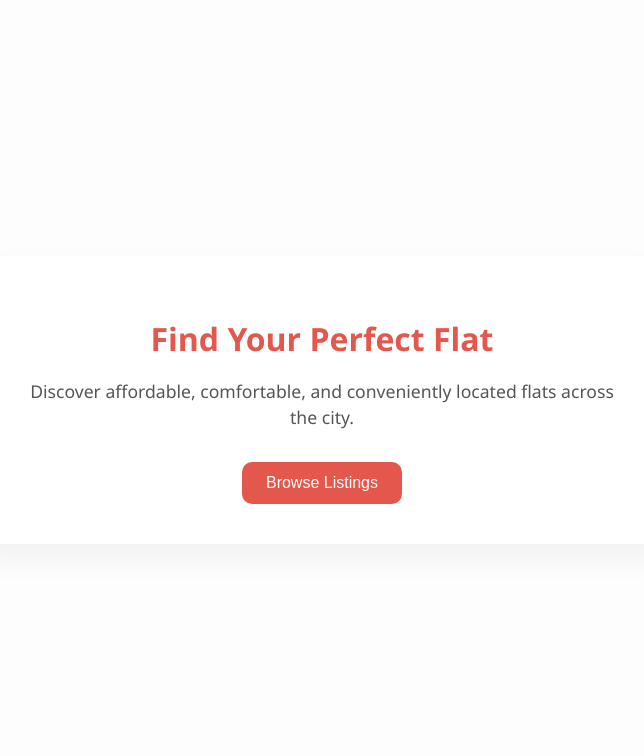
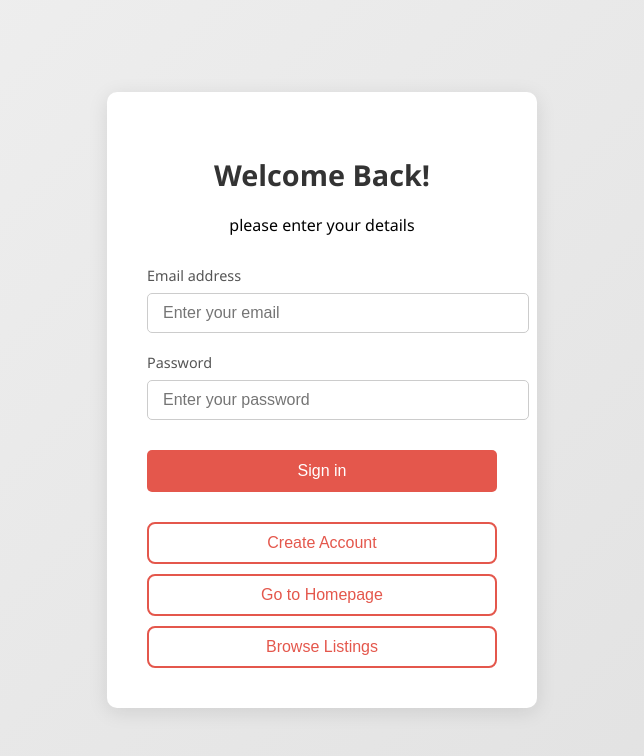
Before and after one commit to jishadhoque/FlatFinderApp, a React (Create React App) app: page / in a window 1280 px wide. Shown: the top 756 px of the page, without its empty margins (318-962 px from the left). Built offline with nearby package versions, Linux system fonts and the light colour scheme.

Commit message:
login page first

```diff
--- a/src/App.js
+++ b/src/App.js
@@ -12,7 +12,7 @@ function App() {
     <Router>
       <Routes>
         {/* Homepage (default) */}
-        <Route path="/" element={<HomePage />} />
+        <Route path="/homepage" element={<HomePage />} />
 
         {/* Listings page */}
         <Route path="/listings" element={<ListingsPage />} />
@@ -20,7 +20,7 @@ function App() {
         <Route path="/signup" element={<SignupPage />} />
 
         {/* Login page */}
-        <Route path="/login" element={<LoginPage />} />
+        <Route path="/" element={<LoginPage />} />
       </Routes>
     </Router>
   );
--- a/src/pages/ListingsPage.js
+++ b/src/pages/ListingsPage.js
@@ -6,13 +6,15 @@ import "../css/ListingsPage.css";
 
 function ListingsPage() {
   const [listings, setListings] = useState([]);
+  const [city, setCity] = useState("London");
   const [search, setSearch] = useState("");
   const navigate = useNavigate();
+
 
   useEffect(() => {
     const fetchListings = async () => {
       try {
-        const res = await fetch(`http://localhost:5000/api/listings?search=${search}`);
+        const res = await fetch(`http://localhost:5000/api/listings?city=${city}&search=${search}`);
         if (!res.ok) throw new Error("Failed to fetch listings");
         const data = await res.json();
         setListings(data);
@@ -28,14 +30,14 @@ function ListingsPage() {
     <div className="top-layout">
       {/* Top Navigation Bar */}
       <header className="top-nav">
-        <div className="logo" onClick={() => navigate("/")}>🏠 FlatFinder</div>
+        <div className="logo" onClick={() => navigate("/homepage")}>🏠 FlatFinder</div>
         <nav>
           <ul>
-            <li onClick={() => navigate("/")}>Home</li>
+            <li onClick={() => navigate("/homepage")}>Home</li>
             <li onClick={() => navigate("/listings")}>Search</li>
             <li onClick={() => navigate("/add-listing")}>Add Listings</li>
             <li>Inbox 🔴</li>
-            <li onClick={() => navigate("/login")}>Logout</li>
+            <li onClick={() => navigate("/")}>Login</li>
           </ul>
         </nav>
       </header>
--- a/src/pages/login.js
+++ b/src/pages/login.js
@@ -14,14 +14,11 @@ function LoginPage() {
 
     const savedUser = JSON.parse(localStorage.getItem("user"));
 
-    if (
-      savedUser &&
-      savedUser.email === email &&
-      savedUser.password === password
-    ) {
+    if (email === "test@example.com" && password === "password123") {
+      alert("Login successful!");
       navigate("/listings");
     } else {
-      alert("❌ Invalid email or password.");
+      alert("Invalid credentials");
     }
   };
 
@@ -63,7 +60,7 @@ function LoginPage() {
           <button onClick={() => navigate("/signup")} className="nav-btn">
             Create Account
           </button>
-          <button onClick={() => navigate("/")} className="nav-btn">
+          <button onClick={() => navigate("/homepage")} className="nav-btn">
             Go to Homepage
           </button>
           <button onClick={() => navigate("/listings")} className="nav-btn">
--- a/src/pages/signup.js
+++ b/src/pages/signup.js
@@ -94,7 +94,7 @@ export default function SignupPage() {
         <div className="right-section">
           <h2>Already have an account?</h2>
           <p>Log in to access your dashboard</p>
-          <button className="back-to-login" onClick={() => navigate("/login")}>
+          <button className="back-to-login" onClick={() => navigate("/")}>
             Back to Login
           </button>
         </div>
```
